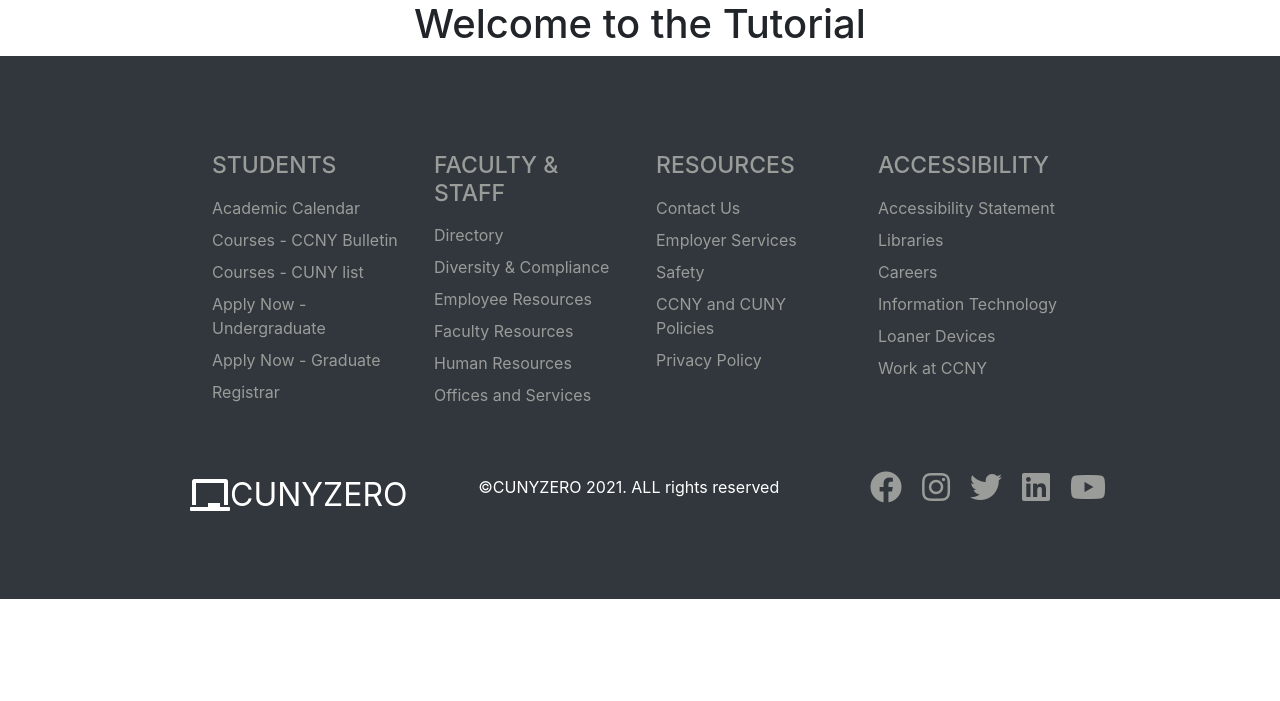
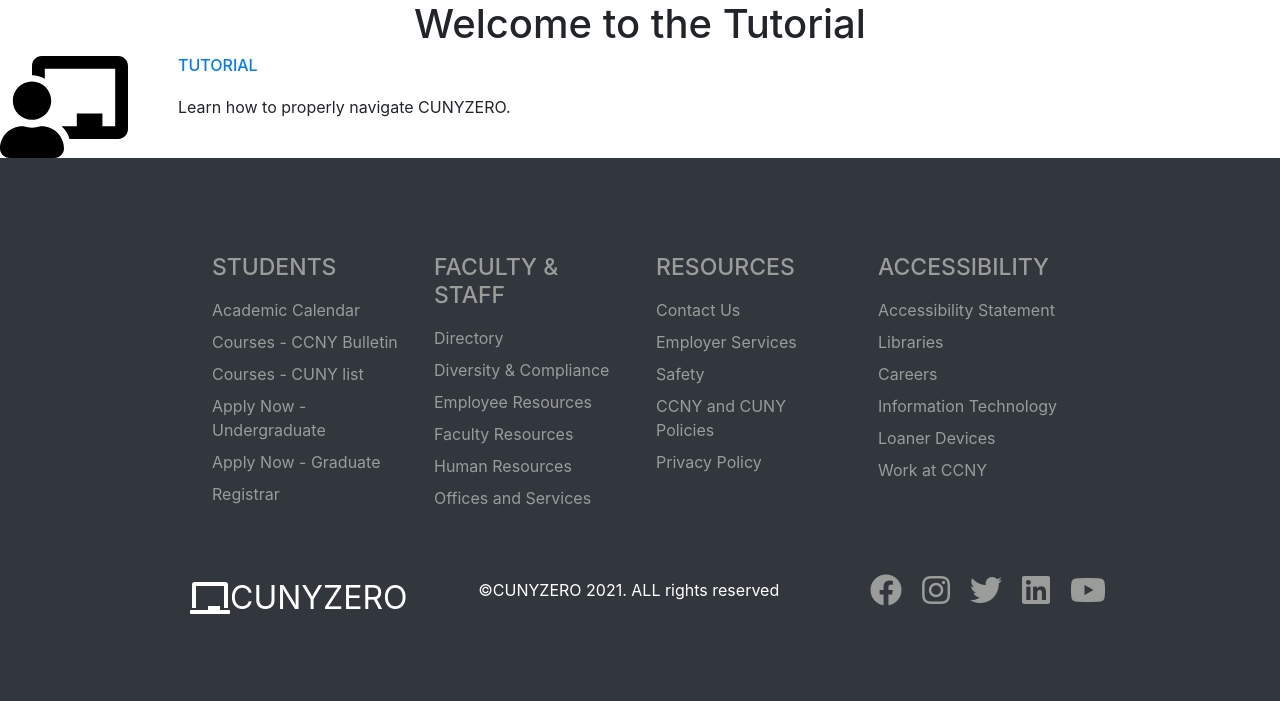
Before and after one commit to tryingtolearn11/322_project, a Flask app: page /tutorial in a window 1280 px wide. Shown: the part 56-757 px from the top of the page. Run offline with Flask 2, Linux system fonts and the light colour scheme; the visitor is signed in with stand-in values (Sample User, id 1); some libraries are stand-ins or nearby versions.

Commit message:
error message

```diff
--- a/app/templates/account.html
+++ b/app/templates/account.html
@@ -33,7 +33,7 @@
                     <div class="account-content">
                         <img src="static/img/learn.svg" alt="tut">
                         <div class="account-desc">
-                            <h2 class="account-item"><a class="account-link" href="#">Tutorial</a></h2>
+                            <h2 class="account-item"><a class="account-link" href="tutorial">Tutorial</a></h2>
                             <p>Learn how to properly navigate CUNYZERO.</p>
                         </div>
                     </div>
--- a/app/templates/tutorial.html
+++ b/app/templates/tutorial.html
@@ -8,6 +8,14 @@
     <meta name="viewport" content="width=device-width, initial-scale=1.0">
     <h1><center>Welcome to the Tutorial</center></h1>
 </head>
-
+<body>
+    <div class="account-content">
+        <img src="static/img/learn.svg" alt="tut">
+        <div class="account-desc">
+            <h2 class="account-item"><a class="account-link" href="tutorial">Tutorial</a></h2>
+            <p>Learn how to properly navigate CUNYZERO.</p>
+        </div>
+    </div>
+</body>
 </html>
 {% endblock %}
```
Also changed, not shown: app/templates/student_page.html (+5 -6 lines).
